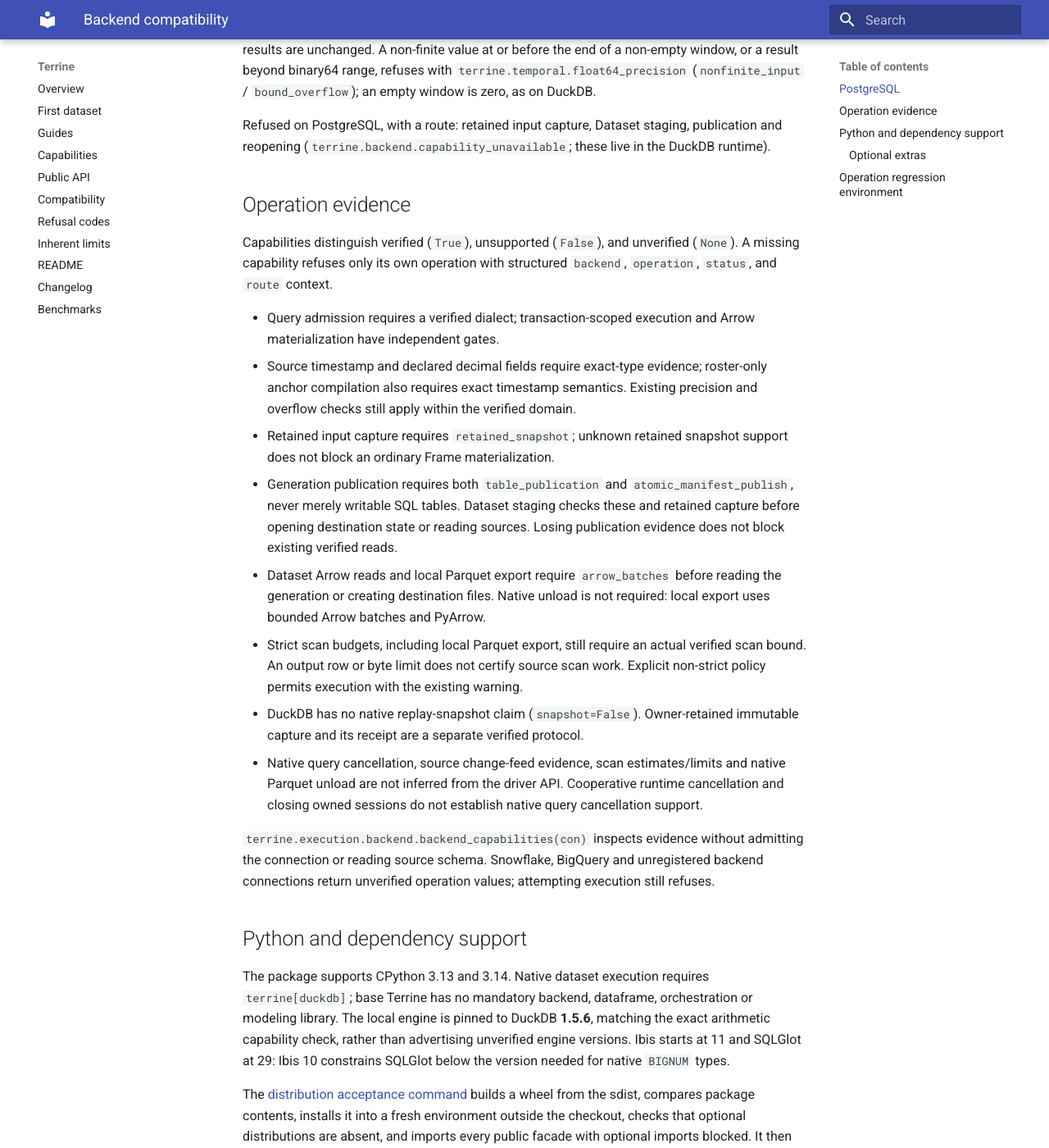
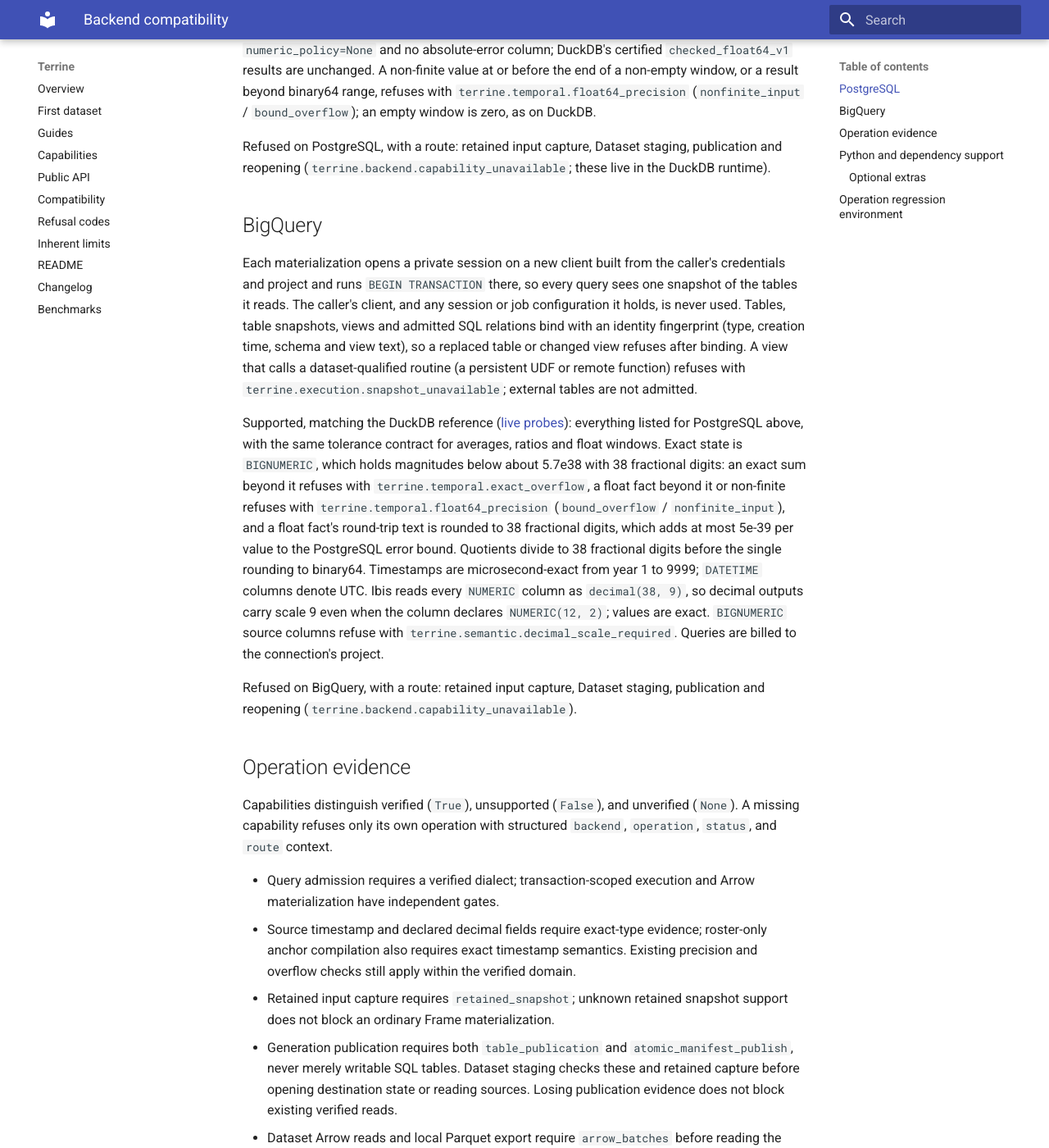
Before and after one commit to kylejcaron/terrine, an MkDocs documentation site: the page built from docs/guides/backend-compatibility.md, in a window 1280 px wide and 1400 px high, scrolled down 1378 px. Shown: the whole window at 82% size. Built offline with MkDocs 1.6.1 and Material for MkDocs 9.7.7, drawn with Linux system fonts in a browser that asks for light colours; some of the changed text lies outside the part shown.

Commit message:
ci: run live BigQuery probes weekly and on dispatch; document BigQuery support
The warehouse-backends workflow gains a cloud mode and a serialized BigQuery job
that writes the service-account key to the runner and runs make test-bigquery
plus examples/bigquery/dataset.py. Docs list BigQuery's supported coverage,
BIGNUMERIC range, NUMERIC scale and billing; ruff now bans ibis.least and
ibis.greatest outside terrine.backends.

```diff
--- a/docs/guides/backend-compatibility.md
+++ b/docs/guides/backend-compatibility.md
@@ -1,9 +1,10 @@
 # Backend compatibility
 
 Terrine distinguishes verified execution from SQL compilation. Native local Ibis
-DuckDB is the reference execution provider, and an Ibis PostgreSQL backend
-(`terrine[postgres]`, Ibis 12 or newer) materializes Frames directly from
-PostgreSQL tables. An unrecognized connection—including a raw driver connection
+DuckDB is the reference execution provider. An Ibis PostgreSQL backend
+(`terrine[postgres]`, Ibis 12 or newer) and an Ibis BigQuery backend
+(`terrine[bigquery]`) materialize Frames directly from their tables. An
+unrecognized connection—including a raw driver connection
 or one that only declares `name = "duckdb"`—refuses before source schema access
 with `terrine.backend.capability_unavailable`. Raw DuckDB connections remain
 valid for native runtime protocols; they are not Ibis relation/execution providers.
@@ -18,10 +19,10 @@
 Runtime DuckDB publication retains its fenced, transactional manifest switch;
 Ibis SQL compilation or DDL support alone does not establish publication safety.
 
-Snowflake and BigQuery execution are unverified. No paid warehouse, credentials or
-remote resources are accessed by the local workflow. Named dbt relation binding is
-owner-gated; an existing dbt recipe is not evidence of a reviewed relation-to-Catalog
-bridge.
+Snowflake execution is unverified. The local workflow accesses no paid warehouse,
+credentials or remote resources; BigQuery is reached only when a Model binds an
+Ibis BigQuery connection. Named dbt relation binding is owner-gated; an existing
+dbt recipe is not evidence of a reviewed relation-to-Catalog bridge.
 
 ## PostgreSQL
 
@@ -66,6 +67,36 @@
 publication and reopening (`terrine.backend.capability_unavailable`; these live
 in the DuckDB runtime).
 
+## BigQuery
+
+Each materialization opens a private session on a new client built from the
+caller's credentials and project and runs `BEGIN TRANSACTION` there, so every
+query sees one snapshot of the tables it reads. The caller's client, and any
+session or job configuration it holds, is never used. Tables, table snapshots,
+views and admitted SQL relations bind with an identity fingerprint (type,
+creation time, schema and view text), so a replaced table or changed view
+refuses after binding. A view that calls a dataset-qualified routine (a
+persistent UDF or remote function) refuses with
+`terrine.execution.snapshot_unavailable`; external tables are not admitted.
+
+Supported, matching the DuckDB reference ([live probes][bigquery]): everything
+listed for PostgreSQL above, with the same tolerance contract for averages,
+ratios and float windows. Exact state is `BIGNUMERIC`, which holds magnitudes
+below about 5.7e38 with 38 fractional digits: an exact sum beyond it refuses with
+`terrine.temporal.exact_overflow`, a float fact beyond it or non-finite refuses
+with `terrine.temporal.float64_precision` (`bound_overflow` / `nonfinite_input`),
+and a float fact's round-trip text is rounded to 38 fractional digits, which
+adds at most 5e-39 per value to the PostgreSQL error bound. Quotients divide to
+38 fractional digits before the single rounding to binary64. Timestamps are
+microsecond-exact from year 1 to 9999; `DATETIME` columns denote UTC. Ibis reads
+every `NUMERIC` column as `decimal(38, 9)`, so decimal outputs carry scale 9 even
+when the column declares `NUMERIC(12, 2)`; values are exact. `BIGNUMERIC` source
+columns refuse with `terrine.semantic.decimal_scale_required`. Queries are billed
+to the connection's project.
+
+Refused on BigQuery, with a route: retained input capture, Dataset staging,
+publication and reopening (`terrine.backend.capability_unavailable`).
+
 ## Operation evidence
 
 Capabilities distinguish verified (`True`), unsupported (`False`), and unverified
@@ -188,12 +219,12 @@
 
 | Operation | Local DuckDB versions above | PostgreSQL | Snowflake | BigQuery | Route or limitation |
 | --- | --- | --- | --- | --- | --- |
-| Read-only dialect admission, relation identity | [Verified][provider] | [Verified][postgres] | Unverified | Unverified | Use native local DuckDB or PostgreSQL; an Ibis dialect/name is not execution evidence |
-| Accepted UTC timestamps, exact decimals, strict t0 and SCD2 boundaries | [Verified][acceptance] | [Verified][postgres]; microsecond timestamps, declared `numeric(p, s)` | Unverified | Unverified | Existing timestamp precision/domain and decimal overflow refusals remain active |
-| Private transaction view and owned-session cleanup | [Verified][provider] | [Verified][postgres]; consistent `REPEATABLE READ` snapshot | Unverified | Unverified | Does not promise a durable source snapshot or native query cancellation |
+| Read-only dialect admission, relation identity | [Verified][provider] | [Verified][postgres] | Unverified | [Verified][bigquery] | Use native local DuckDB, PostgreSQL or BigQuery; an Ibis dialect/name is not execution evidence |
+| Accepted UTC timestamps, exact decimals, strict t0 and SCD2 boundaries | [Verified][acceptance] | [Verified][postgres]; microsecond timestamps, declared `numeric(p, s)` | Unverified | [Verified][bigquery]; microsecond timestamps, `NUMERIC` read as `decimal(38, 9)` | Existing timestamp precision/domain and decimal overflow refusals remain active |
+| Private transaction view and owned-session cleanup | [Verified][provider] | [Verified][postgres]; consistent `REPEATABLE READ` snapshot | Unverified | [Verified][bigquery]; session transaction snapshot | Does not promise a durable source snapshot or native query cancellation |
 | Retained immutable inputs and pinned generation reads | [Verified][acceptance] | Unverified | Unverified | Unverified | Use the owner-retained snapshot receipt; native source revisions remain unknown |
 | Table publication and atomic fenced manifest switch | [Verified][publication] | Unverified | Unverified | Unverified | Materialize a bounded Frame if publication is unavailable |
-| Bounded Arrow batch reads | [Verified][acceptance] | [Verified][postgres] | Unverified | Unverified | Requires independent Arrow-batch evidence |
+| Bounded Arrow batch reads | [Verified][acceptance] | [Verified][postgres] | Unverified | [Verified][bigquery] | Requires independent Arrow-batch evidence |
 | Local Parquet streaming and metadata readback | [Verified][handoffs] | Unverified | Unverified | Unverified | Bounded Arrow/PyArrow path; caller-owned local destination only |
 | Output row/byte limits | [Verified][exports] | Unverified | Unverified | Unverified | Do not certify source scan work or peak query memory |
 | Native durable/replay snapshot | Unsupported | Unverified | Unverified | Unverified | Use retained immutable capture, not a transaction-view claim |
@@ -202,9 +233,10 @@
 | Native query cancellation | Unverified | Unverified | Unverified | Unverified | Cooperative runtime cancellation remains distinct |
 | Native Parquet unload | Unverified | Unverified | Unverified | Unverified | Use verified local Arrow streaming instead |
 
-Snowflake/BigQuery remain owner-gated; no warehouse versions, auth integrations or
-paid-resource support are claimed. PostgreSQL evidence was measured on
-PostgreSQL 16. Unknown backends refuse with an actionable local route before
+Snowflake remains owner-gated; no warehouse versions, auth integrations or
+paid-resource support are claimed for it. PostgreSQL evidence was measured on
+PostgreSQL 16, BigQuery evidence on the US multi-region with
+google-cloud-bigquery 3.46. Unknown backends refuse with an actionable local route before
 schema or source access. The [operation-gate tests][gates] separately prove that
 missing publication, retained capture or Arrow evidence does not disable unrelated
 work.
@@ -235,3 +267,4 @@
 [sketches]: ../../tests/temporal/test_sketches.py
 [libraries]: library-handoffs.md
 [postgres]: ../../integration/warehouse_execution/test_postgres_windows.py
+[bigquery]: ../../integration/warehouse_execution/test_bigquery_parity.py
--- a/pyproject.toml
+++ b/pyproject.toml
@@ -80,6 +80,8 @@
 [tool.ruff.lint.flake8-tidy-imports.banned-api]
 "ibis.udf".msg = "Bind native functions only in terrine/backends/ (AGENTS.md: Backend portability)."
 "ibis.to_sql".msg = "Build study queries as Ibis expressions, not SQL text (AGENTS.md: Backend portability)."
+"ibis.least".msg = "Use terrine.backends.extrema.least: BigQuery's LEAST returns NULL for any NULL."
+"ibis.greatest".msg = "Use terrine.backends.extrema.greatest: BigQuery's GREATEST returns NULL for any NULL."
 
 [tool.ruff.lint.per-file-ignores]
 "terrine/backends/*.py" = ["TID251"]
```
Also changed, not shown: other parts of docs/guides/backend-compatibility.md (+3 -3 lines), AGENTS.md (+6 -3 lines), CHANGELOG.md (+6 -0 lines), README.md (+11 -10 lines), docs/guides/capabilities.md (+6 -6 lines), docs/guides/common-stack-interop.md (+3 -2 lines), 2 other files.
